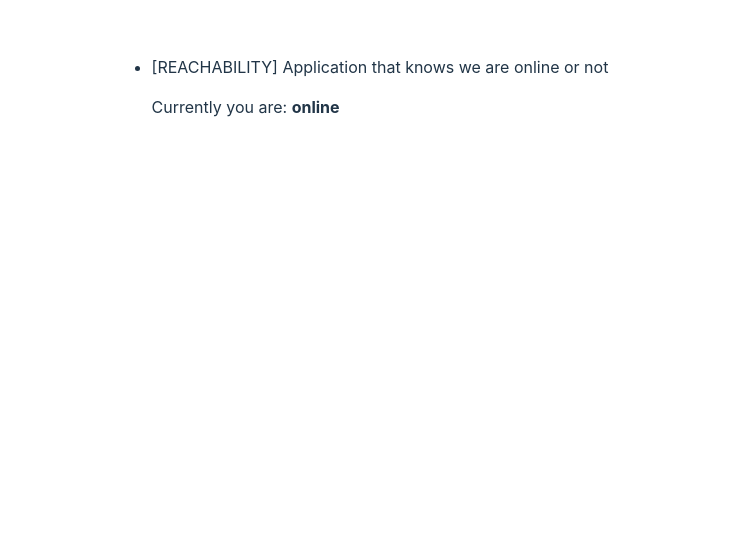
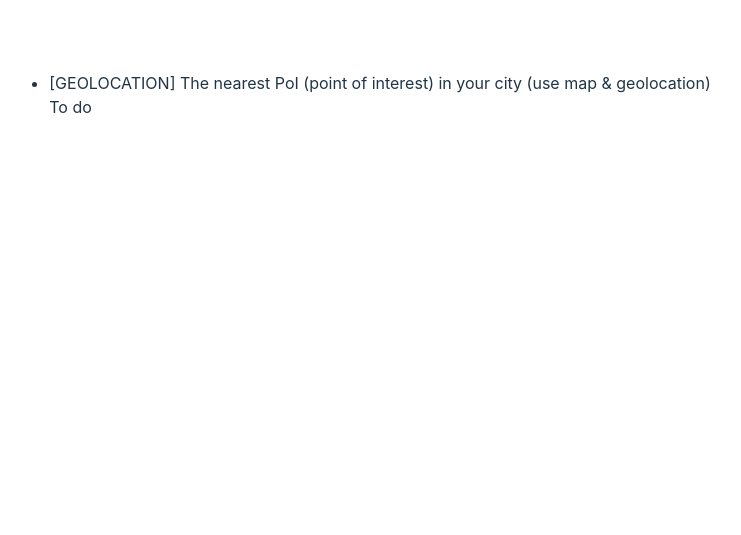
Before and after one commit to Matasin/katas-pwa, a React (Create React App) app: page / in a window 1280 px wide. Shown: the part 265-800 px from the top of the page, without its empty margins (280-1021 px from the left). Built offline with nearby package versions, Linux system fonts and the light colour scheme.

Commit message:
minor changes

```diff
--- a/package.json
+++ b/package.json
@@ -3,6 +3,7 @@
   "version": "0.1.0",
   "private": true,
   "dependencies": {
+    "@googlemaps/react-wrapper": "^1.1.35",
     "@testing-library/jest-dom": "^5.16.5",
     "@testing-library/react": "^13.4.0",
     "@testing-library/user-event": "^13.5.0",
--- a/src/App.tsx
+++ b/src/App.tsx
@@ -7,7 +7,7 @@ import './App.css';
 const App = () => {
   return (
     <div className='App'>
-      <div className='row'>
+      {/* <div className='row'>
         <ul>
           <li>[REACHABILITY] Application that knows we are online or not</li>
           <Offline />
@@ -24,7 +24,7 @@ const App = () => {
           <li>[DEVICE POSITION] Application that works as level meter</li>
           <Meter />
         </ul>
-      </div>
+      </div> */}
       <div className='row'>
         <ul>
           <li>[GEOLOCATION] The nearest PoI (point of interest) in your city (use map & geolocation)</li>
```
Also changed, not shown: src/index.tsx (+10 -9 lines), 2 other files (tests, documents, lock files or other folders).
